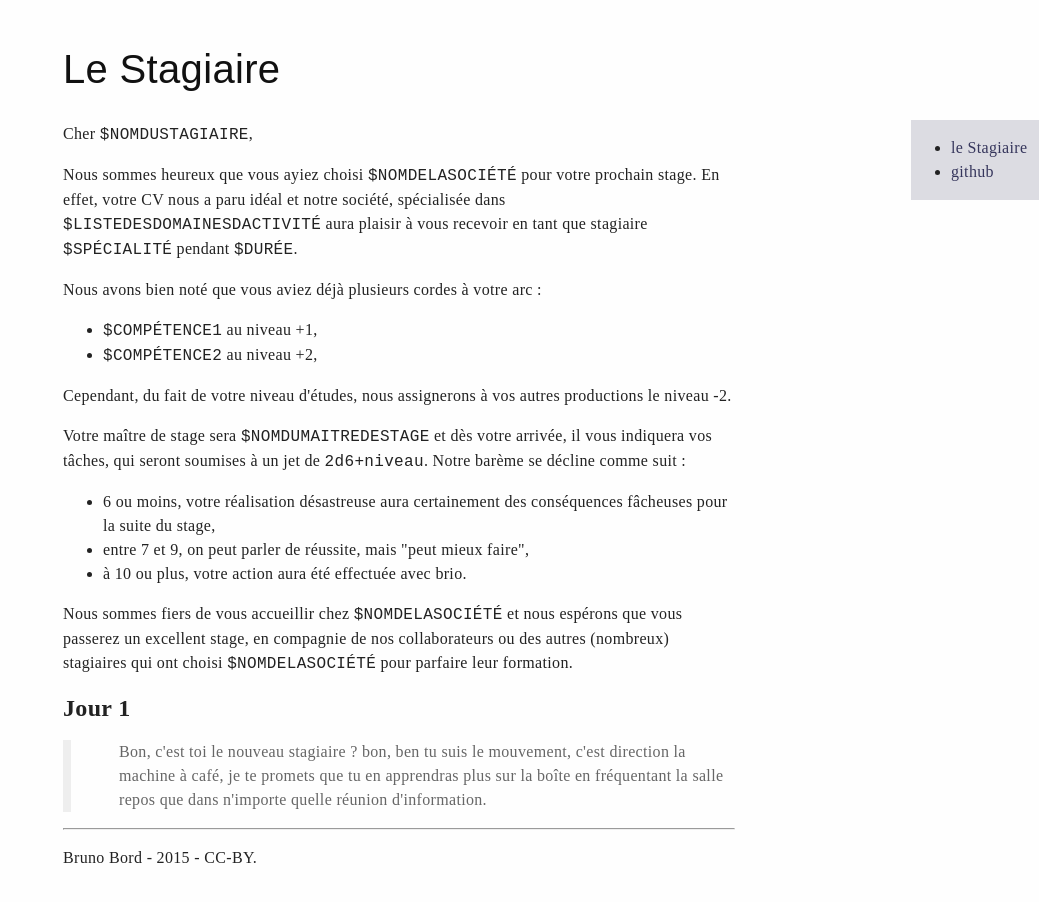
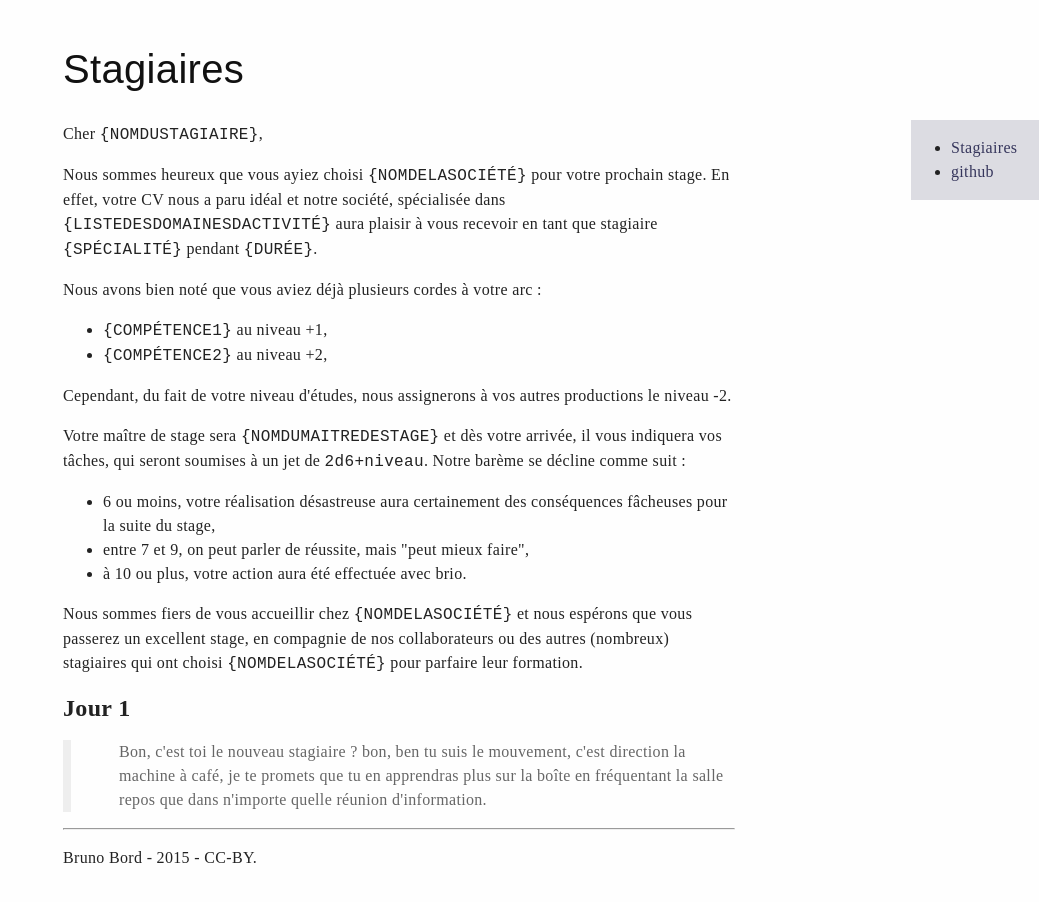
Before and after one commit to brunobord/stagiaires-jdr, a plain HTML site: page index.html in a window 1280 px wide. Shown: the whole page, without its empty margins (241-1280 px from the left). Drawn offline with Linux system fonts and the light colour scheme; a web font is replaced by a local one.

Commit message:
stagiaire -> stagiaires

```diff
--- a/index.html
+++ b/index.html
@@ -4,35 +4,35 @@
   <meta http-equiv="Content-Type" content="text/html; charset=utf-8" />
   <meta http-equiv="Content-Style-Type" content="text/css" />
   <meta name="generator" content="pandoc" />
-  <title>Le stagiaire</title>
+  <title>Stagiaires</title>
   <link rel="stylesheet" href="style.css" type="text/css" />
 </head>
 <body>
 
 <nav>
     <ul class="nav">
-        <li><a href="index.html">le Stagiaire</a></li>
-        <li><a href="https://github.com/brunobord/le-stagiaire">github</a></li>
+        <li><a href="index.html">Stagiaires</a></li>
+        <li><a href="https://github.com/brunobord/stagiaires">github</a></li>
     </ul>
 </nav>
 
 <section>
-<h1>Le Stagiaire</h1>
-<p>Cher <code>$NOMDUSTAGIAIRE</code>,</p>
-<p>Nous sommes heureux que vous ayiez choisi <code>$NOMDELASOCIÉTÉ</code> pour votre prochain stage. En effet, votre CV nous a paru idéal et notre société, spécialisée dans <code>$LISTEDESDOMAINESDACTIVITÉ</code> aura plaisir à vous recevoir en tant que stagiaire <code>$SPÉCIALITÉ</code> pendant <code>$DURÉE</code>.</p>
+<h1>Stagiaires</h1>
+<p>Cher <code>{NOMDUSTAGIAIRE}</code>,</p>
+<p>Nous sommes heureux que vous ayiez choisi <code>{NOMDELASOCIÉTÉ}</code> pour votre prochain stage. En effet, votre CV nous a paru idéal et notre société, spécialisée dans <code>{LISTEDESDOMAINESDACTIVITÉ}</code> aura plaisir à vous recevoir en tant que stagiaire <code>{SPÉCIALITÉ}</code> pendant <code>{DURÉE}</code>.</p>
 <p>Nous avons bien noté que vous aviez déjà plusieurs cordes à votre arc :</p>
 <ul>
-<li><code>$COMPÉTENCE1</code> au niveau +1,</li>
-<li><code>$COMPÉTENCE2</code> au niveau +2,</li>
+<li><code>{COMPÉTENCE1}</code> au niveau +1,</li>
+<li><code>{COMPÉTENCE2}</code> au niveau +2,</li>
 </ul>
 <p>Cependant, du fait de votre niveau d'études, nous assignerons à vos autres productions le niveau -2.</p>
-<p>Votre maître de stage sera <code>$NOMDUMAITREDESTAGE</code> et dès votre arrivée, il vous indiquera vos tâches, qui seront soumises à un jet de <code>2d6+niveau</code>. Notre barème se décline comme suit :</p>
+<p>Votre maître de stage sera <code>{NOMDUMAITREDESTAGE}</code> et dès votre arrivée, il vous indiquera vos tâches, qui seront soumises à un jet de <code>2d6+niveau</code>. Notre barème se décline comme suit :</p>
 <ul>
 <li>6 ou moins, votre réalisation désastreuse aura certainement des conséquences fâcheuses pour la suite du stage,</li>
 <li>entre 7 et 9, on peut parler de réussite, mais &quot;peut mieux faire&quot;,</li>
 <li>à 10 ou plus, votre action aura été effectuée avec brio.</li>
 </ul>
-<p>Nous sommes fiers de vous accueillir chez <code>$NOMDELASOCIÉTÉ</code> et nous espérons que vous passerez un excellent stage, en compagnie de nos collaborateurs ou des autres (nombreux) stagiaires qui ont choisi <code>$NOMDELASOCIÉTÉ</code> pour parfaire leur formation.</p>
+<p>Nous sommes fiers de vous accueillir chez <code>{NOMDELASOCIÉTÉ}</code> et nous espérons que vous passerez un excellent stage, en compagnie de nos collaborateurs ou des autres (nombreux) stagiaires qui ont choisi <code>{NOMDELASOCIÉTÉ}</code> pour parfaire leur formation.</p>
 <h2>Jour 1</h2>
 <blockquote>
 <p>Bon, c'est toi le nouveau stagiaire ? bon, ben tu suis le mouvement, c'est direction la machine à café, je te promets que tu en apprendras plus sur la boîte en fréquentant la salle repos que dans n'importe quelle réunion d'information.</p>
```
Also changed, not shown: print.html (+8 -8 lines), templates/base.html (+3 -3 lines), 7 other files.
